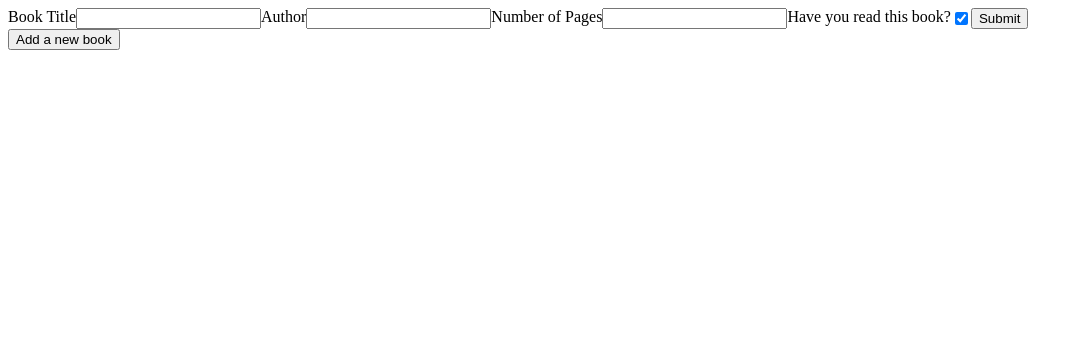
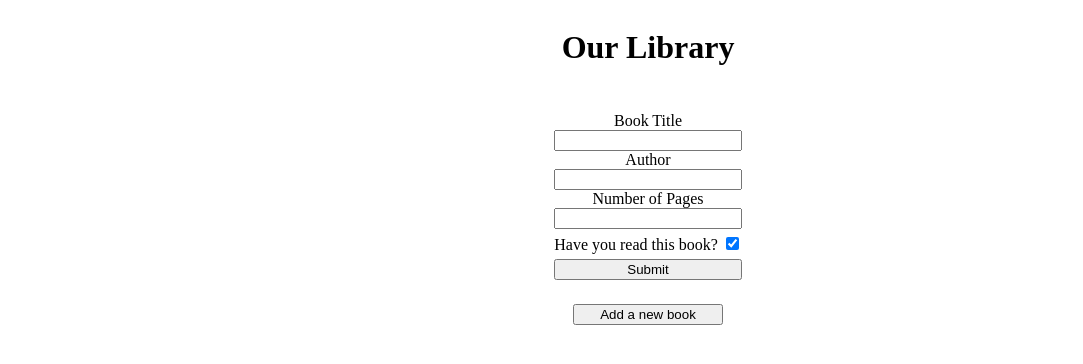
Before and after one commit to lmaldonadoch/library, a plain HTML site: page index.html in a window 1280 px wide. Both pictures are taken after a click on the button "Add a new book". Shown: the whole page, without its empty margins (0-1083 px from the left). Drawn offline with Linux system fonts and the light colour scheme.

Commit message:
Added some styling to the library

```diff
--- a/index.html
+++ b/index.html
@@ -1,13 +1,22 @@
 <!DOCTYPE html>
 <html lang="en">
+
 <head>
   <meta charset="UTF-8" />
   <meta name="viewport" content="width=device-width, initial-scale=1.0" />
   <link rel="stylesheet" href="stylesheet.css" />
   <title>Document</title>
 </head>
+
+<h1 class="page_title">
+  Our Library
+</h1>
+
 <body>
-    <div id="main"></div>
+  <div id="main" class='main'>
+
+
+  </div>
 
   <div class="form_wrapper">
     <form id="addbook" style="display: none;">
@@ -20,13 +29,16 @@
       <label for="title" class="title">Number of Pages</label>
       <input type="number" class="title" />
 
+      <div class="checkbox-container">
         <label for="title" class="title">Have you read this book?</label>
         <input type="checkbox" class="title" checked="false" />
+      </div>
 
       <input type="submit" id="submit" />
     </form>
   </div>
-    <button id="showForm">Add a new book</button>
+  <button id="showForm" class='showForm'>Add a new book</button>
 </body>
 <script src="script.js"></script>
+
 </html>
--- a/stylesheet.css
+++ b/stylesheet.css
@@ -0,0 +1,23 @@
+body {
+  display: flex;
+  justify-content: center;
+  align-items: center;
+  width: 100%;
+  text-align: center;
+  flex-direction: column;
+}
+
+form {
+  margin-top: 1.5rem;
+  display: flex;
+  flex-direction: column;
+}
+
+.checkbox-container {
+  margin: 5px 0;
+}
+
+.showForm {
+  width: 150px;
+  margin-top: 1.5rem;
+}
```
Lines whose indentation alone changed are shown as unchanged.
